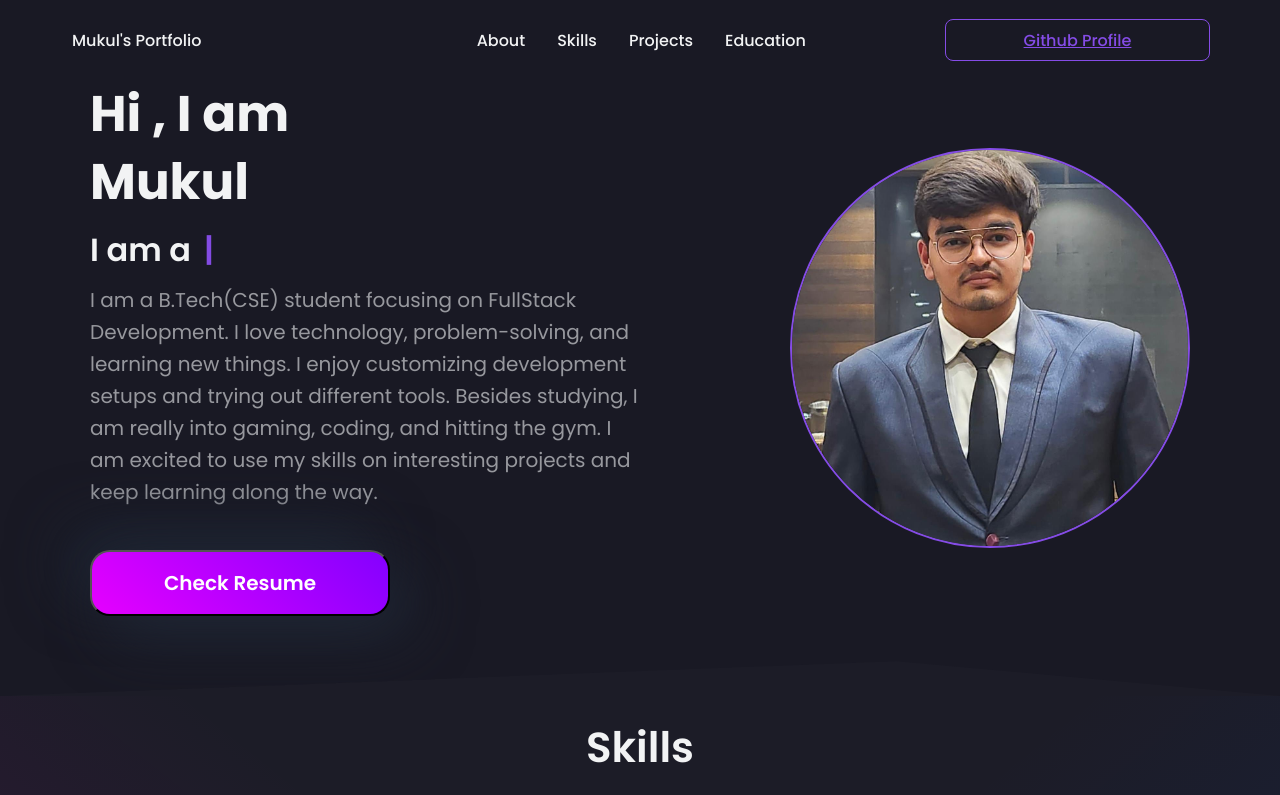
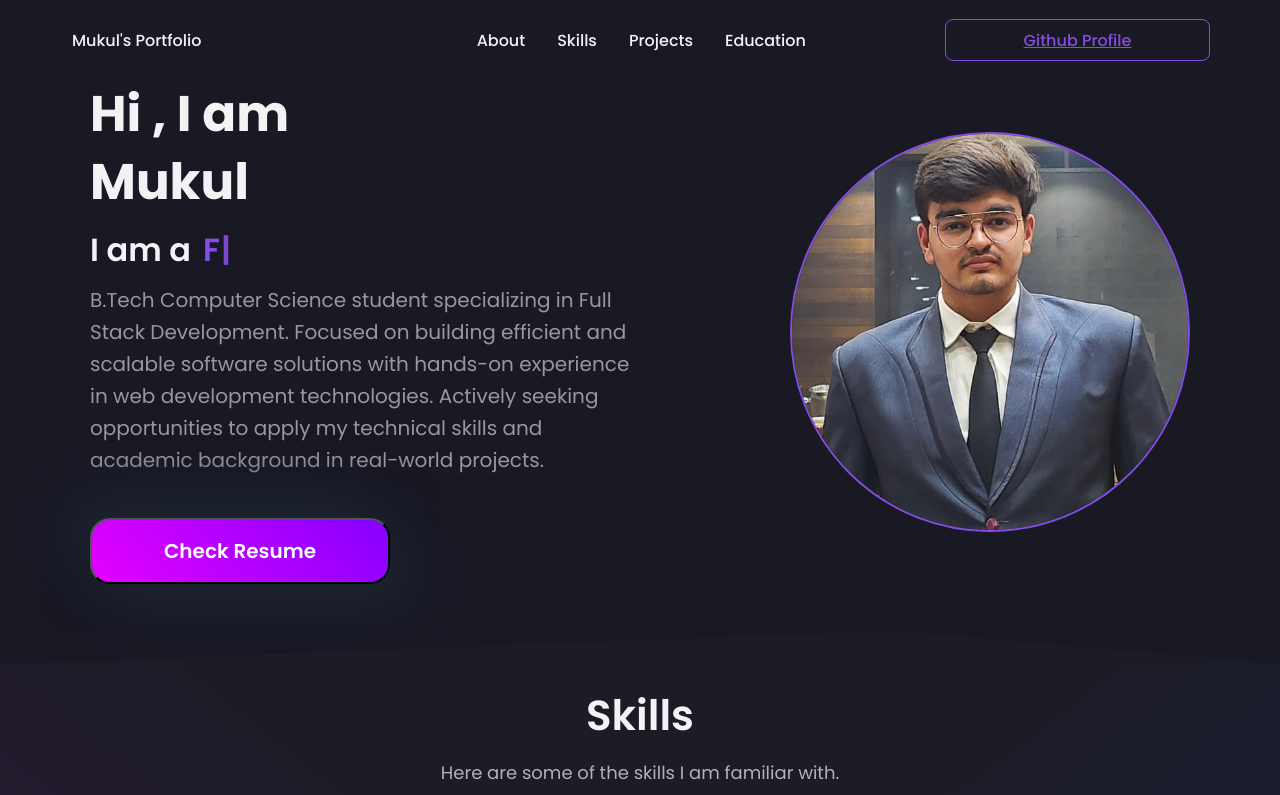
Before and after one commit to mukuln18/my_portfolio, a React (Create React App) app: page / in a window 1280 px wide. Shown: the top 795 px of the page. Built offline with nearby package versions, Linux system fonts and the light colour scheme.

Commit message:
Updated Data

```diff
--- a/src/Data/Constants.js
+++ b/src/Data/Constants.js
@@ -5,7 +5,7 @@ export const Bio = {
       "Programmer",
     ],
     description:
-      "I am a B.Tech(CSE) student focusing on FullStack Development. I love technology, problem-solving, and learning new things. I enjoy customizing development setups and trying out different tools. Besides studying, I am really into gaming, coding, and hitting the gym. I am excited to use my skills on interesting projects and keep learning along the way.",
+      "B.Tech Computer Science student specializing in Full Stack Development. Focused on building efficient and scalable software solutions with hands-on experience in web development technologies. Actively seeking opportunities to apply my technical skills and academic background in real-world projects.",
     github: "https://github.com/mukuln18",
     resume: "/MukulNarang_CV.pdf", //#toolbar=0(to remove the toolbar in iframe)
     linkedin: "https://www.linkedin.com/in/mukuln18",
```
